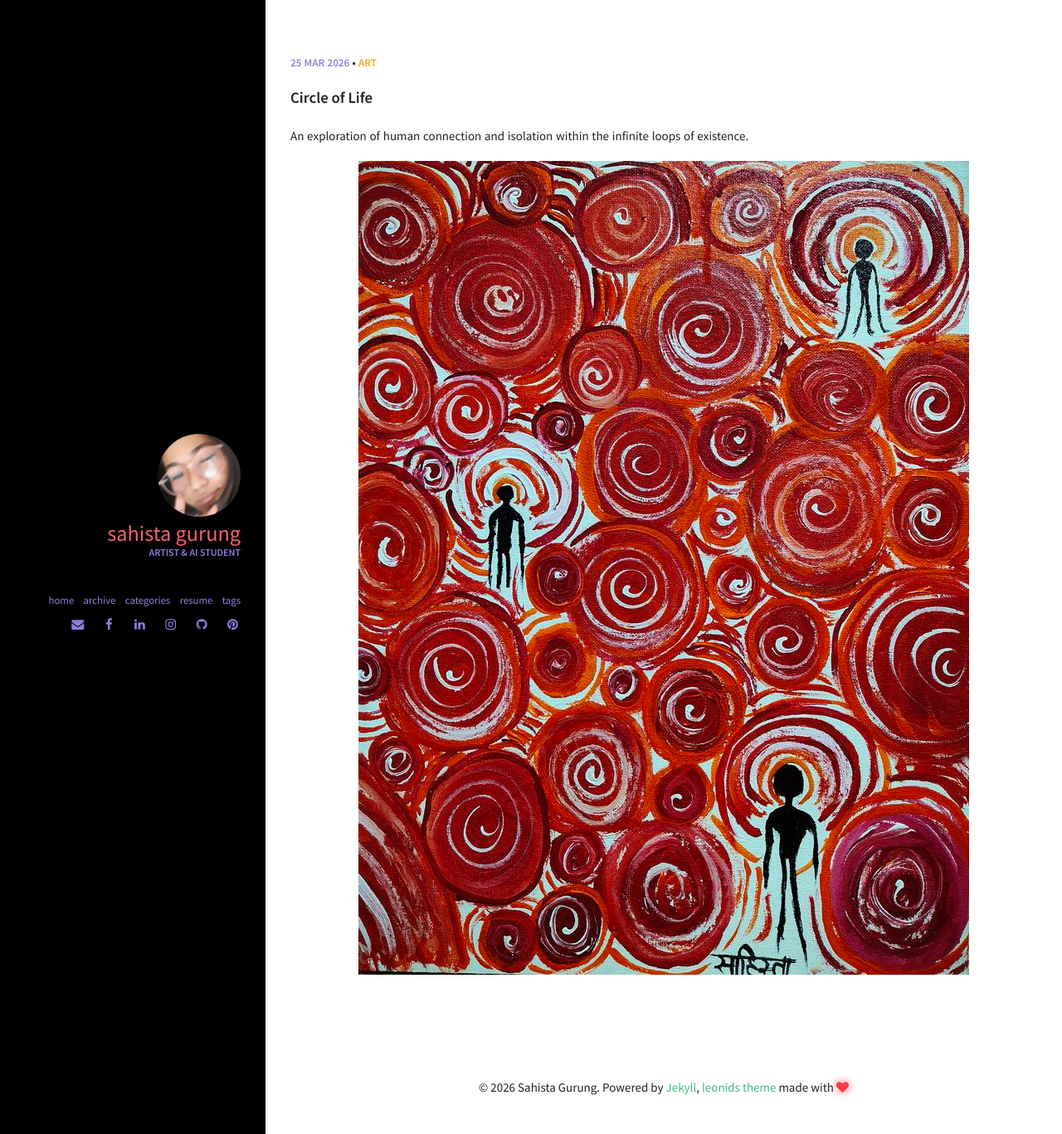
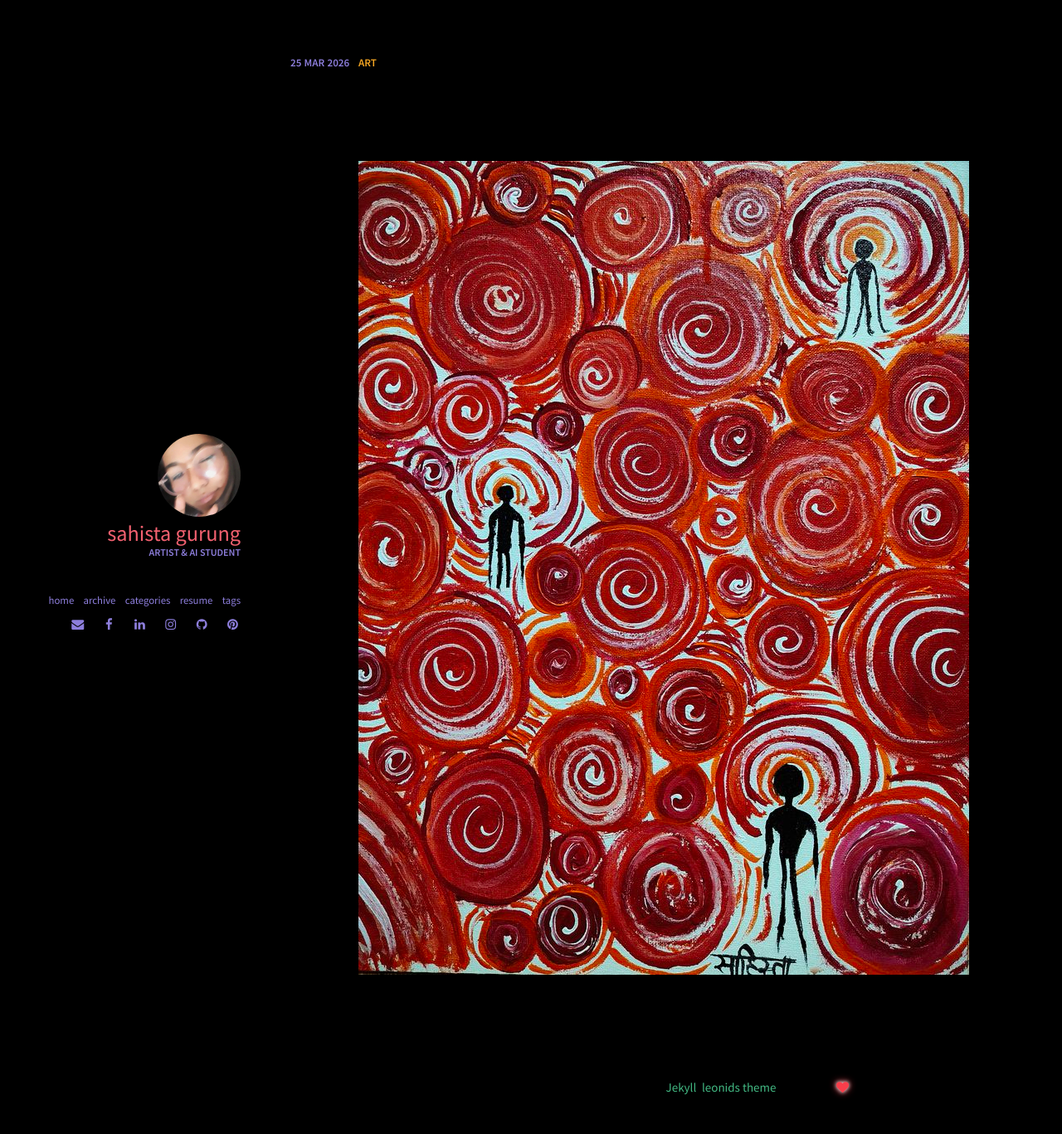
Before and after one commit to sahistagurung/sahistagurungart.github.io, a Jekyll site: the page built from index.html, in a window 1280 px wide. Shown: the whole page at 83% size. Built offline with Jekyll 4.4.1, drawn with Linux system fonts in a browser that asks for light colours.

Commit message:
Changed background to black

```diff
--- a/_config.yml
+++ b/_config.yml
@@ -3,7 +3,7 @@
 # Site wide configuration
 ####################################
 #
-title: Sahista Gurung Art
+title: Sahista Gurung Portfolio
 email: sahistagurung@gmail.com
 description: "Portfolio of Sahista Gurung – Artist and Student."
 url: "https://sahistagurung.github.io/sahistagurungart.github.io"
--- a/_sass/pages/_post.scss
+++ b/_sass/pages/_post.scss
@@ -1,6 +1,6 @@
 // Post listing
 .post-listing {
-  background-color: $white;
+  background-color: #000000;
   position: absolute;
   top: 400px;
   z-index: 233;
```
